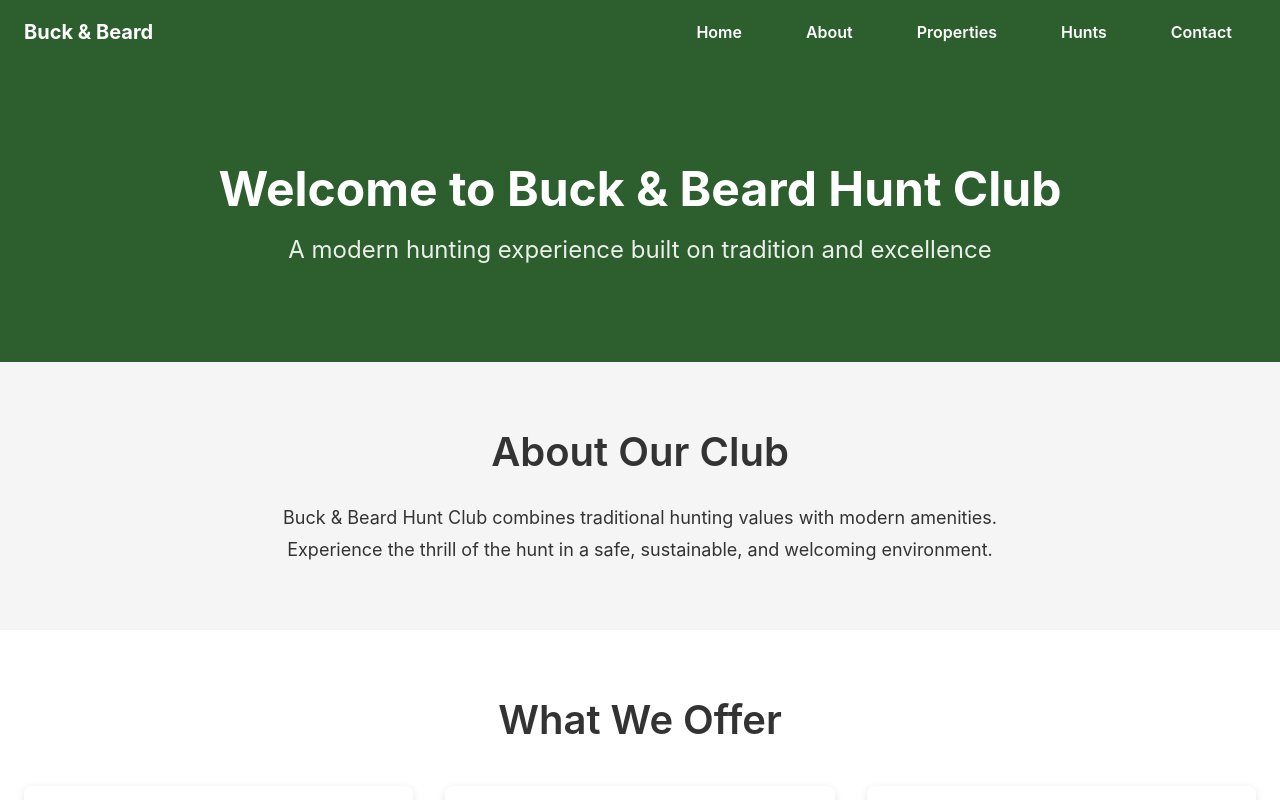
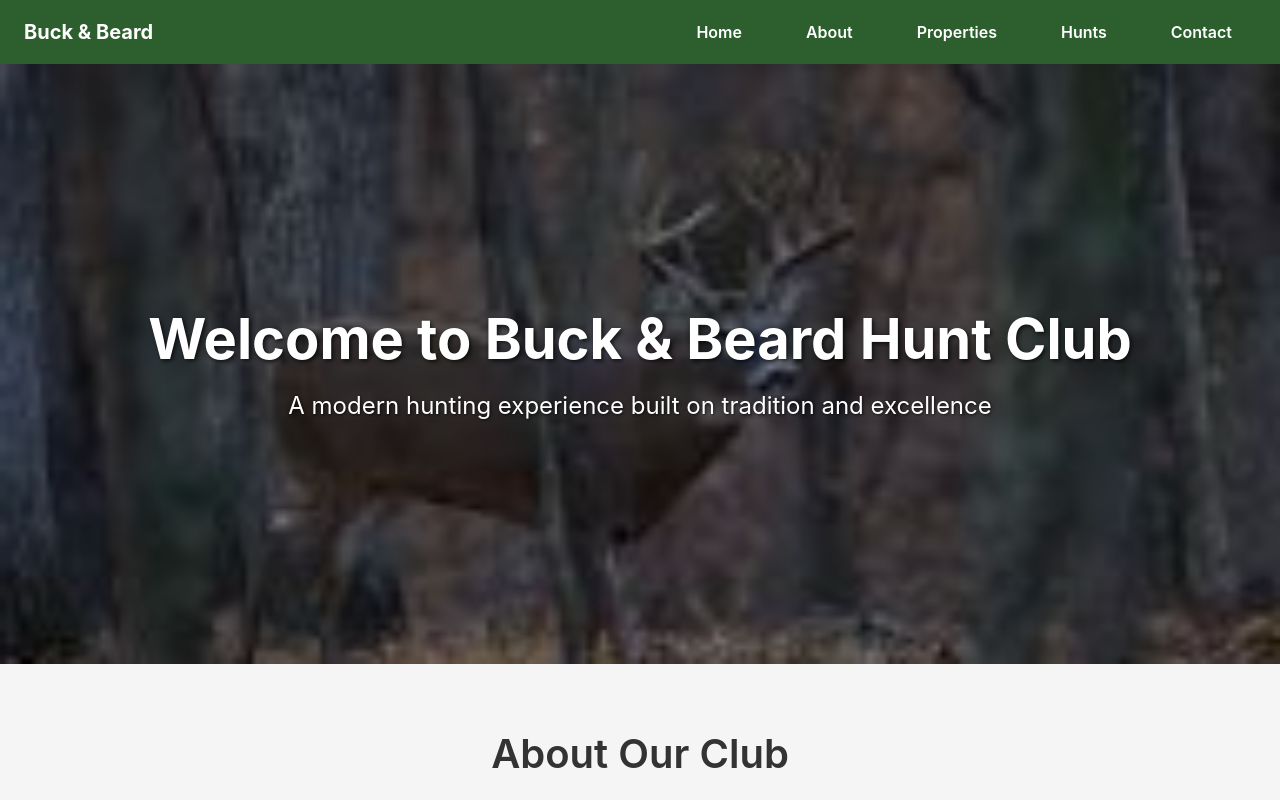
Before and after one commit to evilbeliver/specBB, a Next.js app: page / in a window 1280 px wide. Shown: the top 800 px of the page. Built offline with nearby package versions, Linux system fonts and the light colour scheme.

Commit message:
added hero image on home page

```diff
--- a/next.config.js
+++ b/next.config.js
@@ -8,7 +8,16 @@ const nextConfig = {
   pageExtensions: ['tsx', 'ts', 'jsx', 'js'],
   images: {
     unoptimized: true,
-    domains: [],
+    remotePatterns: [
+      {
+        protocol: 'https',
+        hostname: 'images.unsplash.com',
+      },
+      {
+        protocol: 'https',
+        hostname: 'placehold.co',
+      },
+    ],
     formats: ['image/avif', 'image/webp'],
   },
   compiler: {
--- a/src/pages/index.tsx
+++ b/src/pages/index.tsx
@@ -35,23 +35,50 @@ export default function Home() {
           component="section"
           aria-labelledby="hero-heading"
           sx={{
-            bgcolor: 'primary.main',
+            position: 'relative',
+            height: { xs: '400px', md: '600px' },
+            backgroundImage: 'url(/heroimage.jpg)',
+            backgroundSize: 'cover',
+            backgroundPosition: 'center',
+            backgroundRepeat: 'no-repeat',
+            display: 'flex',
+            alignItems: 'center',
+            justifyContent: 'center',
             color: 'white',
-            py: { xs: 8, md: 12 },
             textAlign: 'center',
+            '&::before': {
+              content: '""',
+              position: 'absolute',
+              top: 0,
+              left: 0,
+              right: 0,
+              bottom: 0,
+              backgroundColor: 'rgba(0, 0, 0, 0.4)',
+            },
           }}
         >
-          <Container maxWidth="lg">
+          <Container maxWidth="lg" sx={{ position: 'relative', zIndex: 1 }}>
             <Typography
               id="hero-heading"
               variant="h1"
               component="h1"
               gutterBottom
-              sx={{ mb: 2 }}
+              sx={{
+                mb: 2,
+                textShadow: '2px 2px 4px rgba(0,0,0,0.7)',
+                fontSize: { xs: '2.5rem', md: '3.5rem' },
+              }}
             >
               Welcome to Buck & Beard Hunt Club
             </Typography>
-            <Typography variant="h5" component="p" sx={{ opacity: 0.9 }}>
+            <Typography
+              variant="h5"
+              component="p"
+              sx={{
+                textShadow: '1px 1px 3px rgba(0,0,0,0.7)',
+                fontSize: { xs: '1.25rem', md: '1.5rem' },
+              }}
+            >
               A modern hunting experience built on tradition and excellence
             </Typography>
           </Container>
```
Also changed, not shown: public/heroimage.jpg (added).
